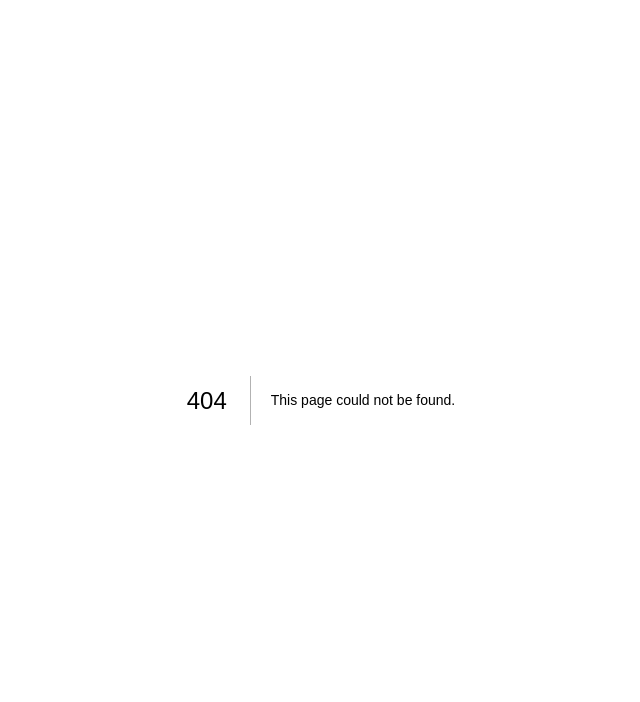
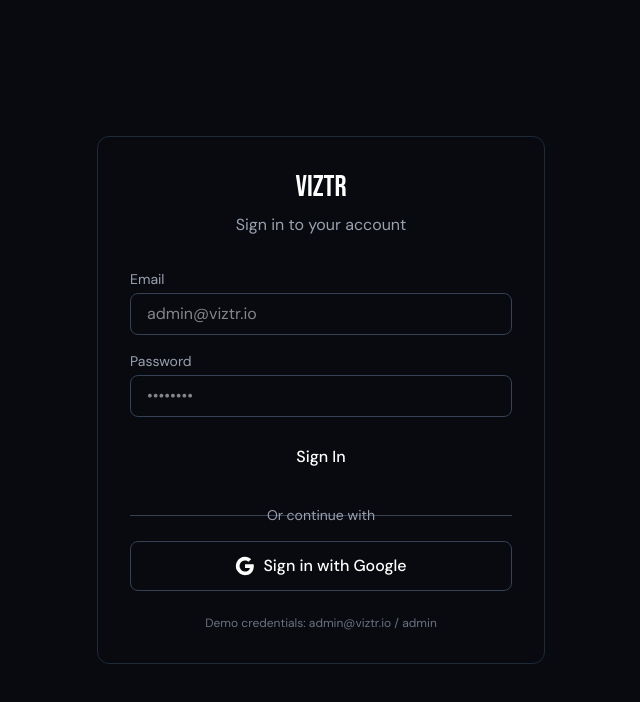
Before and after one commit to viztrlabs/Vizagent, a Next.js app: page /auth/signin in a window 1280 px wide. Before the commit this address had no page. Shown: the top 702 px of the page, without its empty margins (319-959 px from the left). Built offline with nearby package versions, Linux system fonts and the light colour scheme.

Commit message:
feat: add nextauth configuration with google provider and sign-in page

```diff
--- /dev/null
+++ b/app/api/auth/[...nextauth]/route.ts
@@ -0,0 +1,6 @@
+import NextAuth from 'next-auth';
+import { authOptions } from '@/lib/auth';
+
+const handler = NextAuth(authOptions);
+
+export { handler as GET, handler as POST };
--- /dev/null
+++ b/app/auth/layout.tsx
@@ -0,0 +1,7 @@
+export default function AuthLayout({
+  children,
+}: {
+  children: React.ReactNode;
+}) {
+  return <>{children}</>;
+}
--- /dev/null
+++ b/app/auth/signin/page.tsx
@@ -0,0 +1,123 @@
+'use client';
+
+import { signIn } from 'next-auth/react';
+import { useState } from 'react';
+import { useRouter } from 'next/navigation';
+
+export default function SignIn() {
+  const router = useRouter();
+  const [email, setEmail] = useState('');
+  const [password, setPassword] = useState('');
+  const [error, setError] = useState('');
+  const [loading, setLoading] = useState(false);
+
+  const handleSubmit = async (e: React.FormEvent) => {
+    e.preventDefault();
+    setLoading(true);
+    setError('');
+
+    const result = await signIn('credentials', {
+      email,
+      password,
+      redirect: false,
+    });
+
+    if (result?.error) {
+      setError('Invalid email or password');
+      setLoading(false);
+    } else {
+      router.push('/portal');
+    }
+  };
+
+  return (
+    <div className="min-h-screen flex items-center justify-center bg-bg">
+      <div className="w-full max-w-md p-8 bg-surface rounded-xl border border-gray-800">
+        <div className="text-center mb-8">
+          <h1 className="font-display text-3xl text-cyan mb-2">VizTR</h1>
+          <p className="text-gray-400">Sign in to your account</p>
+        </div>
+
+        {error && (
+          <div className="mb-4 p-3 bg-red-900/30 border border-red-900/50 rounded-lg text-red-400 text-sm">
+            {error}
+          </div>
+        )}
+
+        <form onSubmit={handleSubmit} className="space-y-4">
+          <div>
+            <label className="block text-sm text-gray-400 mb-1">Email</label>
+            <input
+              type="email"
+              value={email}
+              onChange={(e) => setEmail(e.target.value)}
+              className="w-full px-4 py-2 bg-bg border border-gray-700 rounded-lg text-white focus:outline-none focus:border-cyan"
+              placeholder="admin@viztr.io"
+              required
+            />
+          </div>
+
+          <div>
+            <label className="block text-sm text-gray-400 mb-1">Password</label>
+            <input
+              type="password"
+              value={password}
+              onChange={(e) => setPassword(e.target.value)}
+              className="w-full px-4 py-2 bg-bg border border-gray-700 rounded-lg text-white focus:outline-none focus:border-cyan"
+              placeholder="••••••••"
+              required
+            />
+          </div>
+
+          <button
+            type="submit"
+            disabled={loading}
+            className="w-full py-3 bg-cyan text-bg rounded-lg font-medium hover:bg-cyan/90 transition-colors disabled:opacity-50"
+          >
+            {loading ? 'Signing in...' : 'Sign In'}
+          </button>
+        </form>
+
+        <div className="mt-6">
+          <div className="relative">
+            <div className="absolute inset-0 flex items-center">
+              <div className="w-full border-t border-gray-700" />
+            </div>
+            <div className="relative flex justify-center text-sm">
+              <span className="px-2 bg-surface text-gray-400">Or continue with</span>
+            </div>
+          </div>
+
+          <button
+            onClick={() => signIn('google', { callbackUrl: '/portal' })}
+            className="mt-4 w-full py-3 bg-surface border border-gray-700 text-white rounded-lg font-medium hover:bg-surface/80 transition-colors flex items-center justify-center gap-2"
+          >
+            <svg className="w-5 h-5" viewBox="0 0 24 24">
+              <path
+                fill="currentColor"
+                d="M22.56 12.25c0-.78-.07-1.53-.2-2.25H12v4.26h5.92c-.26 1.37-1.04 2.53-2.21 3.31v2.77h3.57c2.08-1.92 3.28-4.74 3.28-8.09z"
+              />
+              <path
+                fill="currentColor"
+                d="M12 23c2.97 0 5.46-.98 7.28-2.66l-3.57-2.77c-.98.66-2.23 1.06-3.71 1.06-2.86 0-5.29-1.93-6.16-4.53H2.18v2.84C3.99 20.53 7.7 23 12 23z"
+              />
+              <path
+                fill="currentColor"
+                d="M5.84 14.09c-.22-.66-.35-1.36-.35-2.09s.13-1.43.35-2.09V7.07H2.18C1.43 8.55 1 10.22 1 12s.43 3.45 1.18 4.93l2.85-2.22.81-.62z"
+              />
+              <path
+                fill="currentColor"
+                d="M12 5.38c1.62 0 3.06.56 4.21 1.64l3.15-3.15C17.45 2.09 14.97 1 12 1 7.7 1 3.99 3.47 2.18 7.07l3.66 2.84c.87-2.6 3.3-4.53 6.16-4.53z"
+              />
+            </svg>
+            Sign in with Google
+          </button>
+        </div>
+
+        <p className="mt-6 text-center text-xs text-gray-500">
+          Demo credentials: admin@viztr.io / admin
+        </p>
+      </div>
+    </div>
+  );
+}
--- a/app/globals.css
+++ b/app/globals.css
@@ -5,18 +5,29 @@
   --surface: #0d1117;
   --cyan: #00e5ff;
   --violet: #7c3aed;
+  --font-dm-sans: "DM Sans", sans-serif;
+  --font-syne: "Syne", sans-serif;
+  --font-bebas-neue: "Bebas Neue", sans-serif;
 }
 
 body {
   background-color: var(--bg);
   color: white;
-  font-family: "DM Sans", sans-serif;
+  font-family: var(--font-dm-sans);
 }
 
 h1, h2, h3, h4, h5, h6 {
-  font-family: "Syne", sans-serif;
+  font-family: var(--font-syne);
 }
 
 .font-display {
-  font-family: "Bebas Neue", sans-serif;
+  font-family: var(--font-bebas-neue);
 }
+
+.font-heading {
+  font-family: var(--font-syne);
+}
+
+.font-body {
+  font-family: var(--font-dm-sans);
+}
--- a/app/layout.tsx
+++ b/app/layout.tsx
@@ -1,29 +1,38 @@
 import type { Metadata } from "next";
-import { Geist, Geist_Mono } from "next/font/google";
+import { DM_Sans, Syne, Bebas_Neue } from "next/font/google";
+import Providers from "@/components/providers";
 import "./globals.css";
 
-const geistSans = Geist({
-  variable: "--font-geist-sans",
+const dmSans = DM_Sans({
+  variable: "--font-dm-sans",
   subsets: ["latin"],
 });
 
-const geistMono = Geist_Mono({
-  variable: "--font-geist-mono",
+const syne = Syne({
+  variable: "--font-syne",
+  subsets: ["latin"],
+});
+
+const bebasNeue = Bebas_Neue({
+  variable: "--font-bebas-neue",
+  weight: "400",
   subsets: ["latin"],
 });
 
 export const metadata: Metadata = {
-  title: "Create Next App",
-  description: "Generated by create next app",
+  title: "VizTR - Architectural Visualization Platform",
+  description: "Create immersive 3D experiences for your architectural projects with real-time collaboration and AI-powered rendering.",
 };
 
 export default function RootLayout({ children }: LayoutProps<"/">) {
   return (
     <html
       lang="en"
-      className={`${geistSans.variable} ${geistMono.variable} h-full antialiased`}
+      className={`${dmSans.variable} ${syne.variable} ${bebasNeue.variable} h-full antialiased`}
     >
-      <body className="min-h-full flex flex-col">{children}</body>
+      <body className="min-h-full flex flex-col bg-bg text-white font-body">
+        <Providers>{children}</Providers>
+      </body>
     </html>
   );
 }
--- /dev/null
+++ b/components/providers.tsx
@@ -0,0 +1,7 @@
+'use client';
+
+import { SessionProvider } from 'next-auth/react';
+
+export default function Providers({ children }: { children: React.ReactNode }) {
+  return <SessionProvider>{children}</SessionProvider>;
+}
--- /dev/null
+++ b/lib/auth.ts
@@ -0,0 +1,61 @@
+import { NextAuthOptions } from 'next-auth';
+import GoogleProvider from 'next-auth/providers/google';
+import CredentialsProvider from 'next-auth/providers/credentials';
+
+export const authOptions: NextAuthOptions = {
+  providers: [
+    GoogleProvider({
+      clientId: process.env.GOOGLE_CLIENT_ID!,
+      clientSecret: process.env.GOOGLE_CLIENT_SECRET!,
+      authorization: {
+        params: {
+          scope: 'openid email profile https://www.googleapis.com/auth/calendar.events',
+          access_type: 'offline',
+          prompt: 'consent',
+        },
+      },
+    }),
+    CredentialsProvider({
+      name: 'Credentials',
+      credentials: {
+        email: { label: 'Email', type: 'email' },
+        password: { label: 'Password', type: 'password' },
+      },
+      async authorize(credentials) {
+        // TODO: Implement your own credential validation
+        // This is a placeholder for demo purposes
+        if (credentials?.email === 'admin@viztr.io' && credentials?.password === 'admin') {
+          return {
+            id: '1',
+            email: 'admin@viztr.io',
+            name: 'Admin',
+            role: 'admin',
+          };
+        }
+        return null;
+      },
+    }),
+  ],
+  callbacks: {
+    async jwt({ token, user }) {
+      if (user) {
+        token.role = (user as any).role;
+      }
+      return token;
+    },
+    async session({ session, token }) {
+      if (session.user) {
+        (session.user as any).role = token.role;
+      }
+      return session;
+    },
+  },
+  pages: {
+    signIn: '/auth/signin',
+    error: '/auth/error',
+  },
+  session: {
+    strategy: 'jwt',
+  },
+  secret: process.env.NEXTAUTH_SECRET,
+};
```
